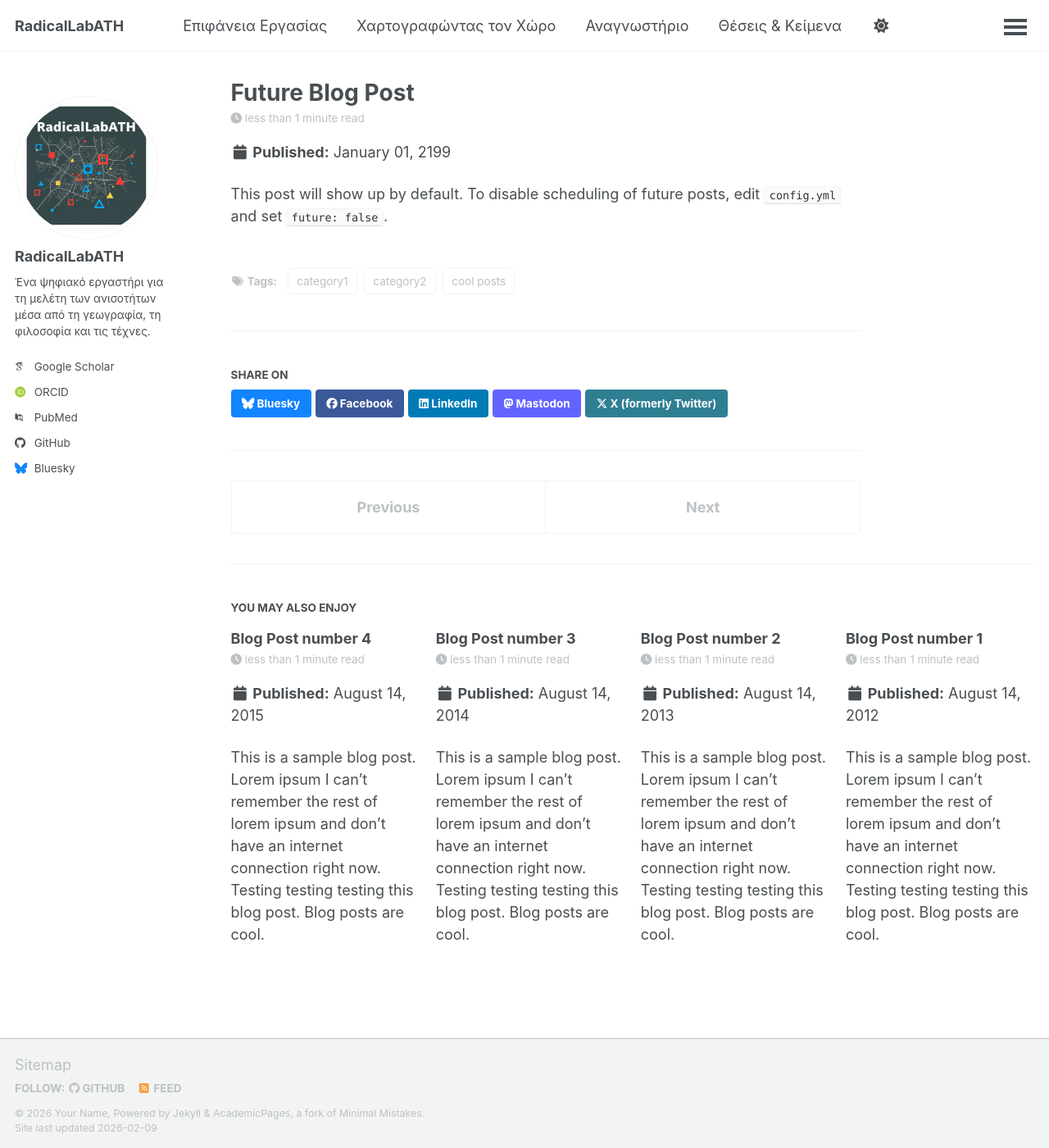
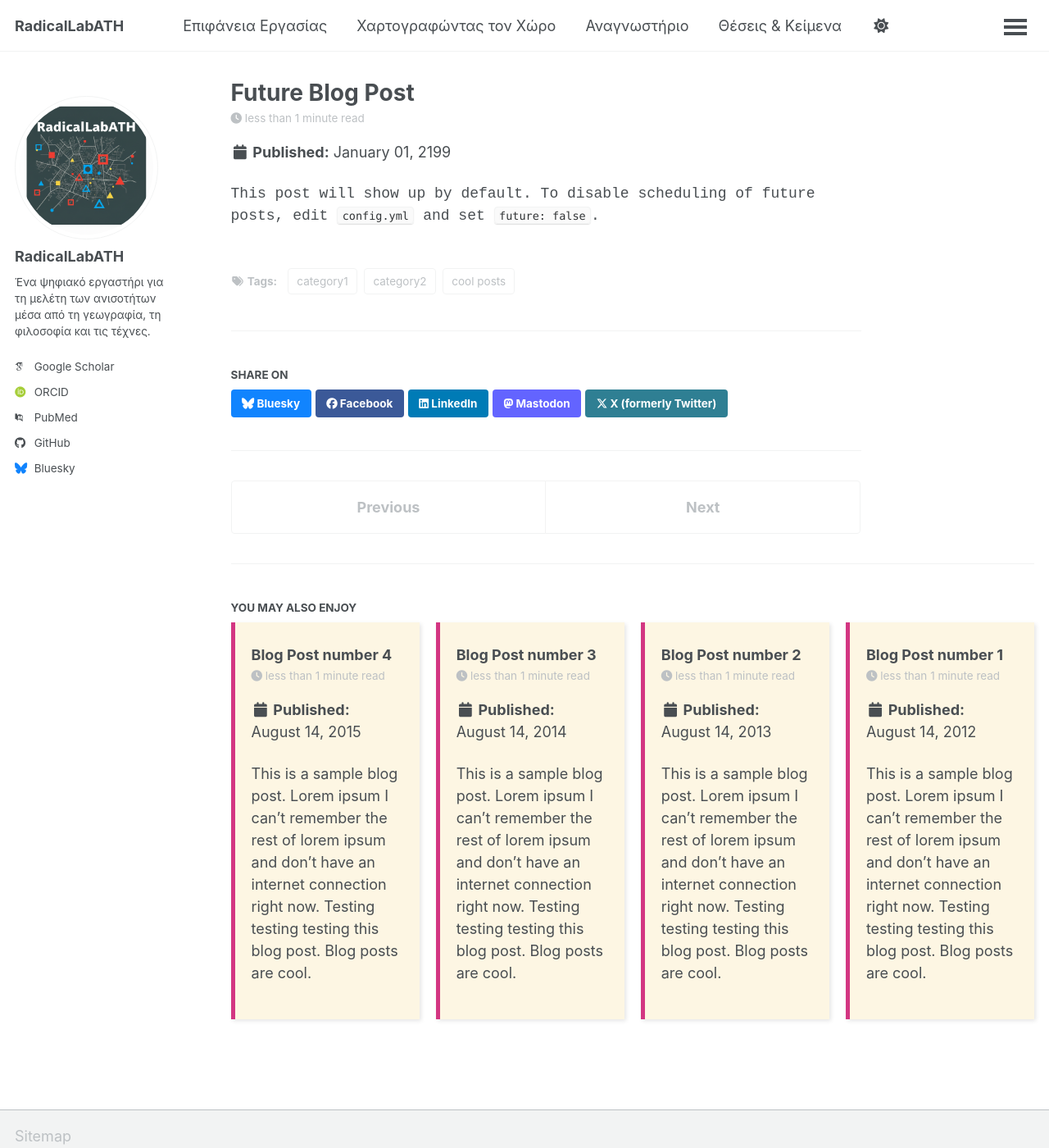
Before and after one commit to RadicalLabATH/radical-lab-ath, a Jekyll site: the page built from _posts/2199-01-01-future-post.md, in a window 1280 px wide and 1400 px high. Shown: the whole window at 82% size. Built offline with Jekyll 4.4.1, drawn with Linux system fonts in a browser that asks for light colours; some web fonts are replaced; a script bundle is joined from its source files by our own code; library files that are not in the unit come from our copies.

```diff
--- a/assets/css/main.scss
+++ b/assets/css/main.scss
@@ -41,3 +41,16 @@
     "vendor/font-awesome/solid",
     "vendor/font-awesome/brands"
 ;
+
+/* Reading Room Styling */
+.page__content {
+  font-family: "Courier New", Courier, monospace; /* Γραμματοσειρά αρχείου/λογικής */
+}
+
+.archive__item {
+  background: #fdf6e3; /* Απαλό χρώμα παλιού χαρτιού */
+  padding: 20px;
+  border-left: 5px solid #d33682; /* Μια έντονη γραμμή στο πλάι */
+  margin-bottom: 20px;
+  box-shadow: 2px 2px 5px rgba(0,0,0,0.1);
+}
```
Also changed, not shown: _pages/teaching.html (+12 -3 lines).
